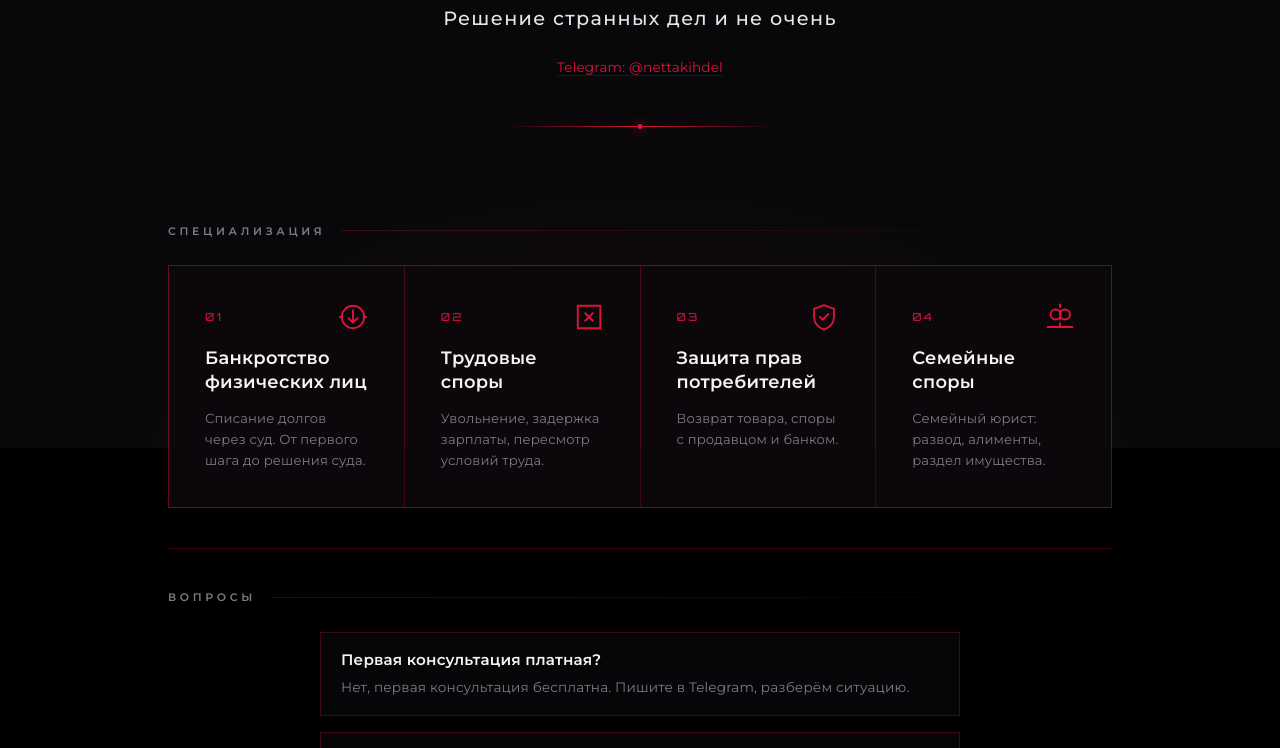
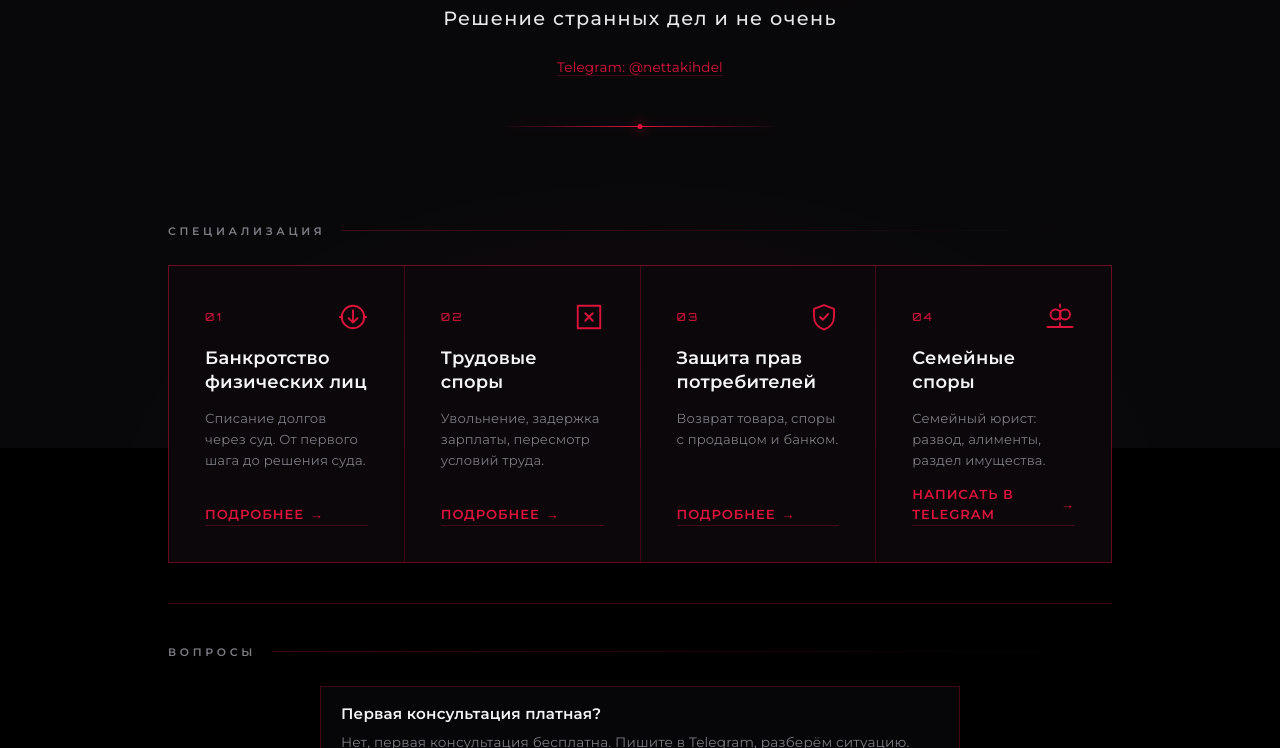
Before and after one commit to free1monday/strange-cases, a plain HTML site: page index.html in a window 1280 px wide. Shown: the part 352-1100 px from the top of the page. Drawn offline with Linux system fonts and the light colour scheme.

Commit message:
Добавлены ссылки на страницы услуг с главной

```diff
--- a/index.html
+++ b/index.html
@@ -128,6 +128,7 @@
             </div>
             <h3>Банкротство физических лиц</h3>
             <p>Списание долгов через суд. От первого шага до решения суда.</p>
+            <a class="service__link" href="/bankruptcy">Подробнее <span aria-hidden="true">→</span></a>
           </li>
 
           <li class="service">
@@ -140,6 +141,7 @@
             </div>
             <h3>Трудовые споры</h3>
             <p>Увольнение, задержка зарплаты, пересмотр условий труда.</p>
+            <a class="service__link" href="/labor">Подробнее <span aria-hidden="true">→</span></a>
           </li>
 
           <li class="service">
@@ -152,6 +154,7 @@
             </div>
             <h3>Защита прав потребителей</h3>
             <p>Возврат товара, споры с продавцом и банком.</p>
+            <a class="service__link" href="/consumer">Подробнее <span aria-hidden="true">→</span></a>
           </li>
 
           <li class="service">
@@ -166,6 +169,7 @@
             </div>
             <h3>Семейные споры</h3>
             <p>Семейный юрист: развод, алименты, раздел имущества.</p>
+            <a class="service__link" href="https://t.me/nettakihdel" target="_blank" rel="noopener noreferrer">Написать в Telegram <span aria-hidden="true">→</span></a>
           </li>
         </ul>
       </section>
--- a/styles.css
+++ b/styles.css
@@ -287,6 +287,25 @@ body::after {
   color: var(--grey);
 }
 
+.service__link {
+  margin-top: auto;
+  display: inline-flex;
+  align-items: center;
+  gap: 6px;
+  color: var(--red);
+  text-decoration: none;
+  font-size: .82rem;
+  font-weight: 600;
+  letter-spacing: .07em;
+  text-transform: uppercase;
+  border-bottom: 1px solid var(--red-line);
+  transition: color .2s ease, border-color .2s ease;
+}
+.service__link:hover {
+  color: var(--red-light);
+  border-bottom-color: var(--red);
+}
+
 /* ------------------------- SERVICE PAGES --------------------- */
 .service-hero .hero__tagline { max-width: 42ch; }
 .service-hero .btn { margin-top: clamp(20px, 4vh, 30px); }
```
